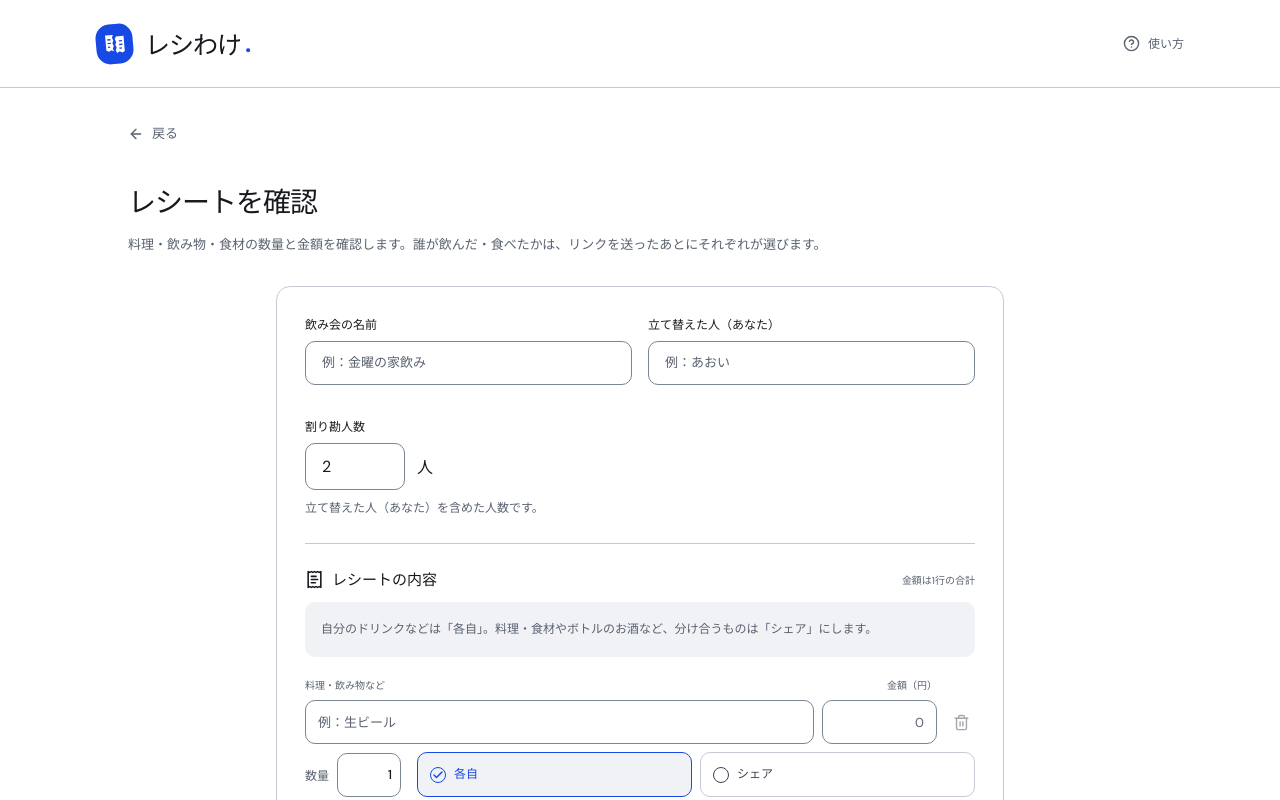
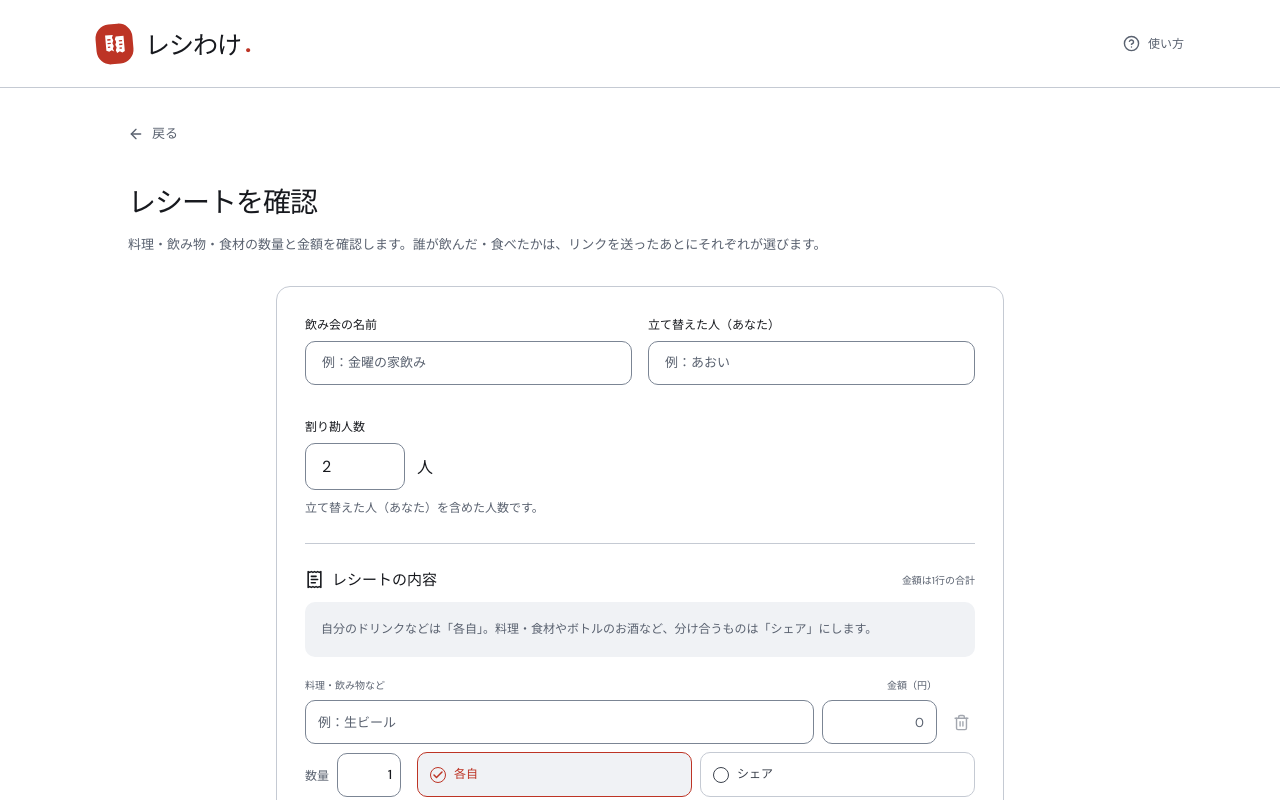
Before and after one commit to kotek-7/receipt-split, a React (Vite) app: page / in a window 1280 px wide. Both pictures are taken after a click on the button "手入力ではじめる". Shown: the top 800 px of the page. Built offline with nearby package versions, Linux system fonts and the light colour scheme.

Commit message:
feat: 朱赤の配色とレシート風カードを各画面へ展開

```diff
--- a/index.html
+++ b/index.html
@@ -3,7 +3,7 @@
   <head>
     <meta charset="UTF-8" />
     <meta name="viewport" content="width=device-width, initial-scale=1.0" />
-    <meta name="theme-color" content="#174ae4" />
+    <meta name="theme-color" content="#bd3425" />
     <meta
       name="description"
       content="家飲みの買い出しも、居酒屋の会計も。飲んだもの・食べたものを選んで、立て替えた人に返す金額を計算します。"
--- a/src/App.tsx
+++ b/src/App.tsx
@@ -189,7 +189,11 @@ export default function App() {
               <h1>
                 飲み会の会計を、
                 <br />
-                <span>飲んだ分、食べた分。</span>
+                <span>
+                  <span className="hero-phrase">飲んだ分、</span>
+                  <wbr />
+                  <span className="hero-phrase">食べた分。</span>
+                </span>
               </h1>
               <p className="home-intro">
                 家飲みの食材・お酒の買い出しも、居酒屋の注文も。
@@ -451,7 +455,7 @@ function Editor({
         onSubmit={submit}
         className={`editor-layout ${photo || draft.rawText ? 'with-preview' : ''}`}
       >
-        <section className="panel editor-panel">
+        <section className="panel editor-panel receipt-edge">
           <div className="form-row">
             <label>
               飲み会の名前
@@ -943,7 +947,7 @@ function RoomPage({
       )}
       {member && tab === 'items' ? (
         <div className="room-grid">
-          <section className="panel item-selection">
+          <section className="panel item-selection receipt-edge">
             <div className="selection-heading">
               <div>
                 <h2>{room.closed ? 'あなたが選んだもの' : '飲んだ・食べたものを選ぶ'}</h2>
@@ -980,7 +984,7 @@ function RoomPage({
               <p>立て替えた人も、飲んだもの・食べたものを選びます。</p>
             </div>
           </section>
-          <aside className="amount-card">
+          <aside className="amount-card receipt-edge">
             <h2>{isOwner ? 'あなたの分' : `${payer.name}さんに返す金額`}</h2>
             <div className="large-amount">{yen(myAmount)}</div>
             <span className="amount-status">
@@ -1033,7 +1037,7 @@ function RoomPage({
           </aside>
         </div>
       ) : (
-        <section className="panel settlement-panel">
+        <section className="panel settlement-panel receipt-edge">
           <div className="selection-heading">
             <div>
               <h2>{room.closed ? '返す相手と金額' : 'みんなの金額（仮）'}</h2>
--- a/src/styles.css
+++ b/src/styles.css
@@ -236,6 +236,9 @@ input::-webkit-outer-spin-button {
   transform: rotate(-1deg);
   pointer-events: none;
 }
+.hero-phrase {
+  white-space: nowrap;
+}
 .mini-receipt {
   max-width: 351px;
   margin: var(--space-8) 0 0 var(--space-1);
@@ -258,8 +261,8 @@ input::-webkit-outer-spin-button {
   left: 0;
   right: 0;
   background:
-    linear-gradient(135deg, var(--color-surface) 25%, transparent 25%) -5px 0,
-    linear-gradient(225deg, var(--color-surface) 25%, transparent 25%) -5px 0;
+    linear-gradient(135deg, var(--receipt-paper, var(--color-surface)) 25%, transparent 25%) -5px 0,
+    linear-gradient(225deg, var(--receipt-paper, var(--color-surface)) 25%, transparent 25%) -5px 0;
   background-size: 10px 10px;
   filter: drop-shadow(0 1px 0 var(--color-border));
   pointer-events: none;
@@ -584,6 +587,15 @@ input::-webkit-outer-spin-button {
   border: 1px solid var(--color-border);
   border-radius: var(--radius-panel);
   overflow: hidden;
+}
+.panel.receipt-edge,
+.amount-card.receipt-edge {
+  overflow: visible;
+  border-bottom-left-radius: var(--radius-small);
+  border-bottom-right-radius: var(--radius-small);
+}
+.item-selection.receipt-edge > :last-child {
+  border-radius: 0 0 var(--radius-small) var(--radius-small);
 }
 .editor-panel {
   padding: var(--space-7);
@@ -1183,6 +1195,7 @@ button.selectable-item:not(:disabled):hover {
   background: var(--color-page);
 }
 .amount-card {
+  --receipt-paper: var(--color-soft);
   border-radius: var(--radius-panel);
   border: 1px solid var(--color-border);
   background: var(--color-soft);
@@ -1218,7 +1231,7 @@ button.selectable-item:not(:disabled):hover {
   color: var(--color-text-muted);
   padding: var(--space-6) 0 var(--space-5);
   margin-top: var(--space-5);
-  border-top: 1px solid var(--color-border);
+  border-top: 1px dashed var(--color-border);
 }
 .amount-details strong {
   font-weight: 500;
@@ -1235,6 +1248,9 @@ button.selectable-item:not(:disabled):hover {
 .summary-link {
   font-size: var(--font-caption);
   margin-top: var(--space-4);
+}
+.settlement-panel > .selection-heading {
+  border-bottom: 1px dashed var(--color-border);
 }
 .settlement-panel {
   padding-bottom: var(--space-4);
@@ -1252,6 +1268,9 @@ button.selectable-item:not(:disabled):hover {
   gap: var(--space-4);
   padding: var(--space-5) var(--space-6);
   border-top: 1px solid var(--color-border);
+}
+.settlement-list > .settlement-person:first-child {
+  border-top: 0;
 }
 .settlement-person-name {
   min-width: 0;
@@ -1845,7 +1864,7 @@ button.selectable-item:not(:disabled):hover {
     gap: var(--space-5);
   }
   .amount-card {
-    position: static;
+    position: relative;
     margin-top: 0;
     padding: var(--space-6);
   }
--- a/src/tokens.css
+++ b/src/tokens.css
@@ -1,5 +1,5 @@
 :root {
-  /* Palette: white paper, ink text, cobalt actions, and neutral supporting surfaces. */
+  /* Palette: white paper, ink text, vermilion actions, and neutral supporting surfaces. */
   --color-page: #ffffff;
   --color-surface: #ffffff;
   --color-surface-subtle: #f7f8fa;
@@ -7,33 +7,33 @@
   --color-text: #17191e;
   --color-text-secondary: #3c424d;
   --color-text-muted: #59616f;
-  --color-action: #174ae4;
-  --color-action-hover: #1037b0;
+  --color-action: #bd3425;
+  --color-action-hover: #94271c;
   --color-border: #c5cad3;
   --color-control-border: #7b8594;
   --color-border-active: var(--color-action);
-  --color-selected: #edf2ff;
-  --color-selected-strong: #dbe5ff;
+  --color-selected: #fff0eb;
+  --color-selected-strong: #ffdfd6;
   --color-track: #dde1e8;
   --color-illustration: var(--color-action);
   --color-illustration-line: #7b8594;
-  --color-avatar: #25324b;
+  --color-avatar: #303030;
   --color-avatar-text: #ffffff;
   --color-avatar-1: var(--color-action);
   --color-avatar-1-text: #ffffff;
-  --color-avatar-2: #475569;
+  --color-avatar-2: #545454;
   --color-avatar-2-text: #ffffff;
-  --color-avatar-3: #dde3ee;
-  --color-avatar-3-text: #25324b;
-  --color-avatar-4: #e5e7eb;
-  --color-avatar-4-text: #374151;
+  --color-avatar-3: #e2e2e2;
+  --color-avatar-3-text: #303030;
+  --color-avatar-4: #e8e8e8;
+  --color-avatar-4-text: #353535;
   --color-warning: #805200;
   --color-warning-surface: #fff4cc;
   --color-danger: #b42318;
   --color-danger-surface: #fff1f0;
   --color-danger-border: #e5a5a0;
   --color-focus: var(--color-action);
-  --color-focus-soft: #174ae41f;
+  --color-focus-soft: #bd34251f;
   --color-backdrop: #17191e66;
   --color-camera-backdrop: #17191eb8;
   --color-camera: #17191e;
```
Also changed, not shown: public/favicon.svg, 1 other file (tests, documents, lock files or other folders).
